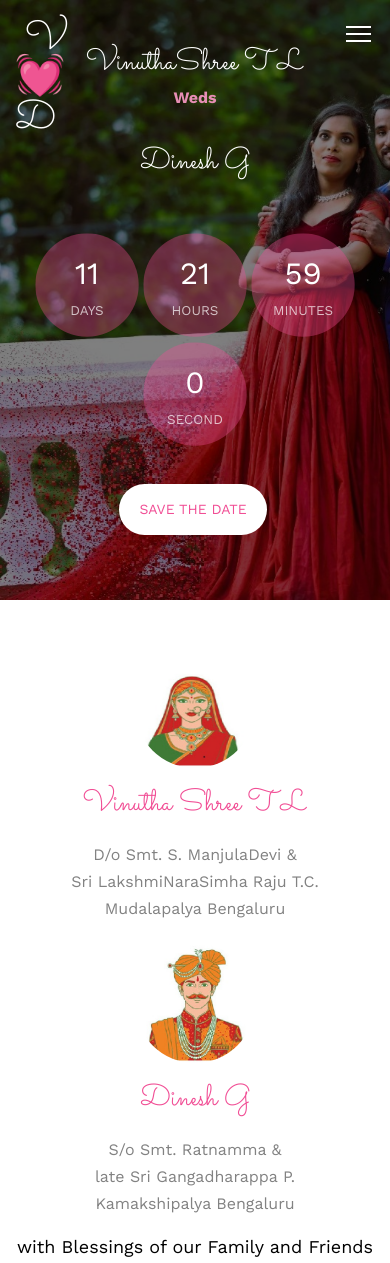
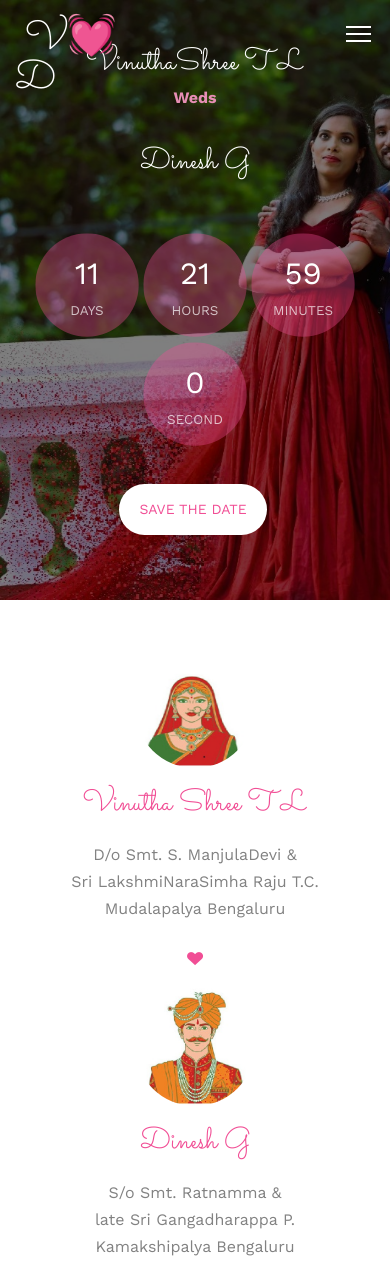
Before and after one commit to chethanyadavtl123/WeddingInvite, a plain HTML site: page index.html in a window 390 px wide. Shown: the top 1263 px of the page. Drawn offline with nearby package versions, Linux system fonts and the light colour scheme; files whose address does not match are found by name.

Commit message:
allignmentchanges

```diff
--- a/css/style.css
+++ b/css/style.css
@@ -1092,24 +1092,41 @@ form label {
 .heart {
   position: absolute;
   top: 4em;
-  left: 0;
-  right: 0;
+  left: 50%;
+  transform: translateX(-50%);
   z-index: 99;
   animation: pulse 1s ease infinite;
 }
 .heart i {
   font-size: 20px;
   background: #fff;
-  padding: 20px;
+  margin-right: 25em;
   color: #F14E95;
-  -webkit-border-radius: 50%;
-  -moz-border-radius: 50%;
-  -ms-border-radius: 50%;
-  border-radius: 50%;
-}
-@media screen and (max-width: 768px) {
+  border-radius: 20%;
+}
+
+@media screen and (max-width: 992px) {
   .heart {
-    display: none;
+    top: 3em;
+  }
+  .heart i {
+    font-size: 18px;
+    /* padding: 16px; */
+    margin-right: 0;
+  }
+}
+
+@media screen and (max-width: 768px) {
+  .heart {
+    position: static;
+    transform: none;
+    margin: 1em auto;
+    display: block;
+  }
+  .heart i {
+    font-size: 18px;
+    /* padding: 16px; */
+    margin-right: 0;
   }
 }
 
--- a/index.html
+++ b/index.html
@@ -58,6 +58,9 @@
 				position: relative;
 				z-index: 1;
 			}
+			.backgroundImage {
+				background-image:url(images/VD1.JPG);
+			}
 		</style>
 	</head>
 	<body>
@@ -68,12 +71,12 @@
 	<nav class="fh5co-nav" role="navigation">
 		<div class="container">
 			<div class="row">
-				<div class="col-xs-2">
-					<div id="fh5co-logo"><a href="index.html">V<strong>&#128147;</strong>D</a></div>
+				<div class="col-xs-5 col-sm-3 col-md-3 col-lg-2">
+					<div id="fh5co-logo"><a href="index.html">V&#128147;D</a></div>
 				</div>
-				<div class="col-xs-10 text-right menu-1">
+				<div class="col-xs-7 col-sm-9 col-md-9 text-right menu-1">
 					<ul>
-						<li class="active"><a href="index.html">V &#10084; D</a></li>
+						<li class="active"><a href="index.html">V&#128147;D</a></li>
 						<li><a href="#fh5co-event">Timmings</a></li>
 						<li><a href="#fh5co-testimonial">Location</a></li>
 					</ul>
@@ -82,17 +85,17 @@
 		</div>
 	</nav>
 
-	<header id="fh5co-header" class="fh5co-cover" role="banner" style="background-image:url(images/img_bg_2.jpg);" data-stellar-background-ratio="0.5">
+	<header id="fh5co-header" class="fh5co-cover backgroundImage" role="banner" data-stellar-background-ratio="0.5">
 		<div class="overlay"></div>
 		<div class="container">
 			<div class="row">
-				<div class="col-md-8 col-md-offset-2 text-center">
+				<div class="col-xs-12 col-sm-12 col-md-12 col-lg-11 col-lg-offset-1 text-center">
 					<div class="display-t">
 						<div class="display-tc animate-box" data-animate-effect="fadeIn">
 							<h1>VinuthaShree T L</h1>
 							<h2><span style="color: #e78eb5;"><strong>Weds</strong></span></h2>
 							<h1>Dinesh G</h1>
-								<div id="receptionCountdown" class="simply-countdown simply-countdown-one" style="margin-top: 5rem;"></div>
+							<div id="receptionCountdown" class="simply-countdown simply-countdown-one" style="margin-top: 5rem;"></div>
 							<p><a href="#" id="save-date" class="btn btn-default btn-sm">Save the date</a></p>
 							<div id="post-countdown-message" class="post-countdown-message" style="display:none;">
 								<h2><span style="color: #ffffff;">Thank you for attending</span></h2>
@@ -107,7 +110,7 @@
 
 	<div id="fh5co-couple">
 		<div class="container">
-			<div class="couple-wrap animate-box">
+			<div class="row text-center couple-wrap animate-box">
 				<div class="couple-half">
 					<div class="groom">
 						<img src="images/bride.JPG" alt="groom" class="img-responsive">
@@ -117,7 +120,7 @@
 						<p>D/o Smt. S. ManjulaDevi & </br> Sri LakshmiNaraSimha Raju T.C. </br> Mudalapalya Bengaluru </p>
 					</div>
 				</div>
-				<p class="heart text-center"><i class="icon-heart2"></i></p>
+				<p class="heart text-center" id="wedhrt"><i class="icon-heart2"></i></p>
 				<div class="couple-half">
 					<div class="bride">
 						<img src="images/groom.JPG" alt="bride" class="img-responsive">
@@ -129,7 +132,7 @@
 				</div>
 			</div>
 			<div class="row text-center">
-				<div class="col-md-8 col-md-offset-2 text-center fh5co-heading animate-box">
+				<div class="col-md-11 col-md-offset-1 text-center fh5co-heading animate-box">
 					<h4 class="topmargin">with Blessings of our Family and Friends</h4>
 					<h4>our wedding is being held on</h4>
 					<h2 class="topmargin2">4th & 5th July 2026 </h2>
@@ -148,7 +151,6 @@
 		<div class="container">
 			<div class="row">
 				<div class="col-md-8 col-md-offset-2 text-center fh5co-heading animate-box">
-					<span>Events</span>
 					<h2>Wedding Events</h2>
 				</div>
 			</div>
@@ -199,7 +201,7 @@
 				<div class="row animate-box">
 					<div class="col-md-8 col-md-offset-2 text-center fh5co-heading">
 						<span>Awaiting your presence</span>
-						<h3 class="topmargin">Smt. S. ManjulaDevi & Sri LakshmiNaraSimha Raju T.C. & Family</h3>
+						<h3 class="topmargin">Smt. S. ManjulaDevi, Sri LakshmiNaraSimha Raju T.C. & Family</h3>
 					</div>
 				</div>
 				<div class="row">
```
Also changed, not shown: images/VD1.JPG (renamed from images/img_bg_2.JPG).
